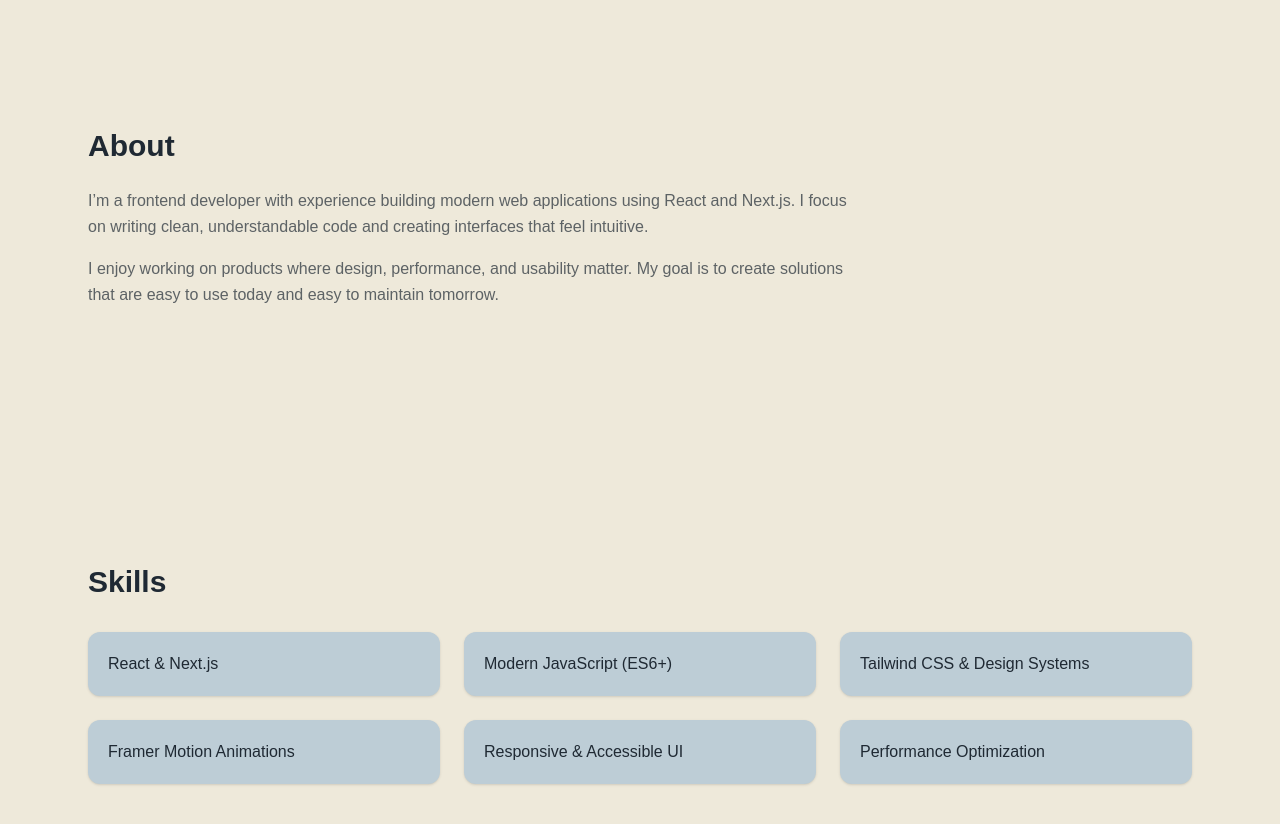
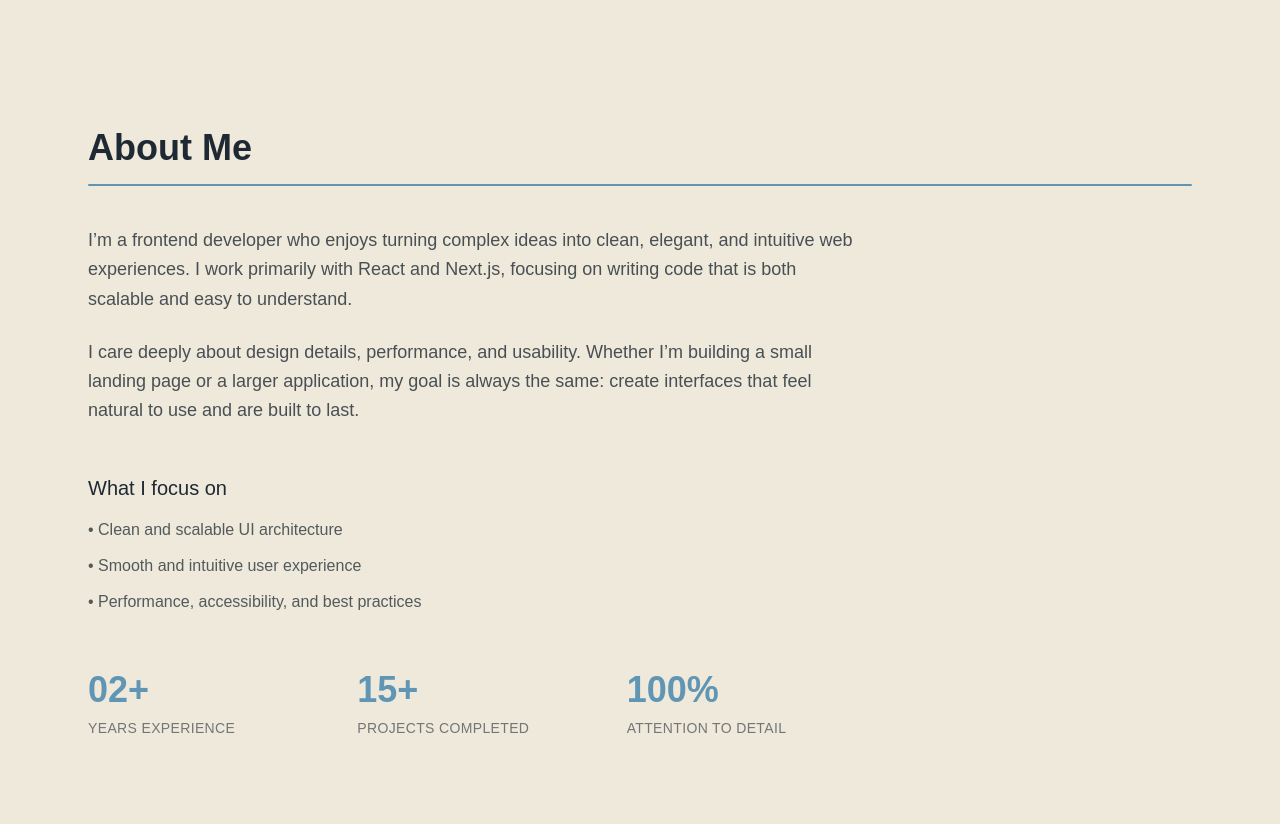
Before and after one commit to elxanoffical/Elkhan-portfolio, a Next.js app: page / in a window 1280 px wide. Shown: the part 800-1624 px from the top of the page. Built offline with nearby package versions, Linux system fonts and the light colour scheme.

Commit message:
Enhance About section with updated content and layout

```diff
--- a/components/About.jsx
+++ b/components/About.jsx
@@ -1,27 +1,69 @@
-'use client'
-import Section from './Section'
-import { FadeUp } from './Motion'
+"use client";
+import Section from "./Section";
+import { FadeUp } from "./Motion";
 
 export default function About() {
   return (
     <Section>
       <FadeUp>
-        <h2 className="text-3xl font-semibold mb-6 text-[#1F2933]">
-          About
-        </h2>
+        <h2 className="text-4xl font-semibold mb-2 text-[#1F2933]">About Me</h2>
 
-        <p className="max-w-3xl leading-relaxed text-[#1F2933]/70">
-          I’m a frontend developer with experience building modern web
-          applications using React and Next.js. I focus on writing clean,
-          understandable code and creating interfaces that feel intuitive.
+        {/* SECTION DIVIDER */}
+        <div className="mt-4 mb-10">
+          <div className="h-[2px] w-full bg-[#6096B4] rounded-full" />
+        </div>
+
+        <p className="max-w-3xl text-lg leading-relaxed text-[#1F2933]/80">
+          I’m a frontend developer who enjoys turning complex ideas into clean,
+          elegant, and intuitive web experiences. I work primarily with React
+          and Next.js, focusing on writing code that is both scalable and easy
+          to understand.
         </p>
 
-        <p className="mt-4 max-w-3xl leading-relaxed text-[#1F2933]/70">
-          I enjoy working on products where design, performance, and usability
-          matter. My goal is to create solutions that are easy to use today
-          and easy to maintain tomorrow.
+        <p className="mt-6 max-w-3xl text-lg leading-relaxed text-[#1F2933]/80">
+          I care deeply about design details, performance, and usability.
+          Whether I’m building a small landing page or a larger application, my
+          goal is always the same: create interfaces that feel natural to use
+          and are built to last.
         </p>
+
+        {/* OPTION 1 — WHAT I FOCUS ON */}
+        <div className="mt-12 max-w-3xl">
+          <h3 className="text-xl font-medium mb-4 text-[#1F2933]">
+            What I focus on
+          </h3>
+
+          <ul className="space-y-3 text-[#1F2933]/75">
+            <li>• Clean and scalable UI architecture</li>
+            <li>• Smooth and intuitive user experience</li>
+            <li>• Performance, accessibility, and best practices</li>
+          </ul>
+        </div>
+
+        {/* OPTION 2 — STATS */}
+        <div className="mt-14 grid grid-cols-2 sm:grid-cols-3 gap-10 max-w-3xl">
+          <div>
+            <p className="text-4xl font-bold text-[#6096B4]">02+</p>
+            <p className="mt-2 text-sm uppercase tracking-wide text-[#1F2933]/60">
+              Years Experience
+            </p>
+          </div>
+
+          <div>
+            <p className="text-4xl font-bold text-[#6096B4]">15+</p>
+            <p className="mt-2 text-sm uppercase tracking-wide text-[#1F2933]/60">
+              Projects Completed
+            </p>
+          </div>
+
+          <div>
+            <p className="text-4xl font-bold text-[#6096B4]">100%</p>
+            <p className="mt-2 text-sm uppercase tracking-wide text-[#1F2933]/60">
+              Attention to Detail
+            </p>
+          </div>
+        </div>
       </FadeUp>
     </Section>
-  )
+  );
 }
```
